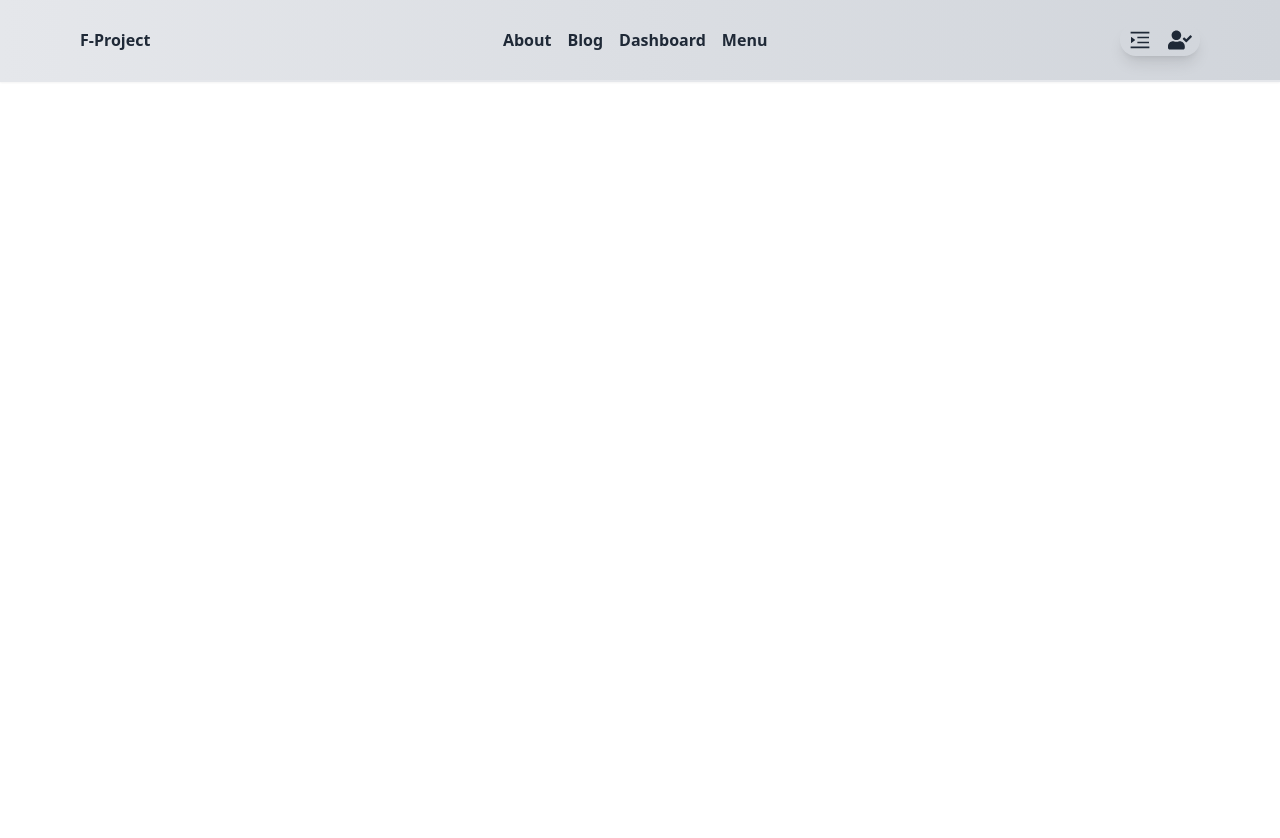
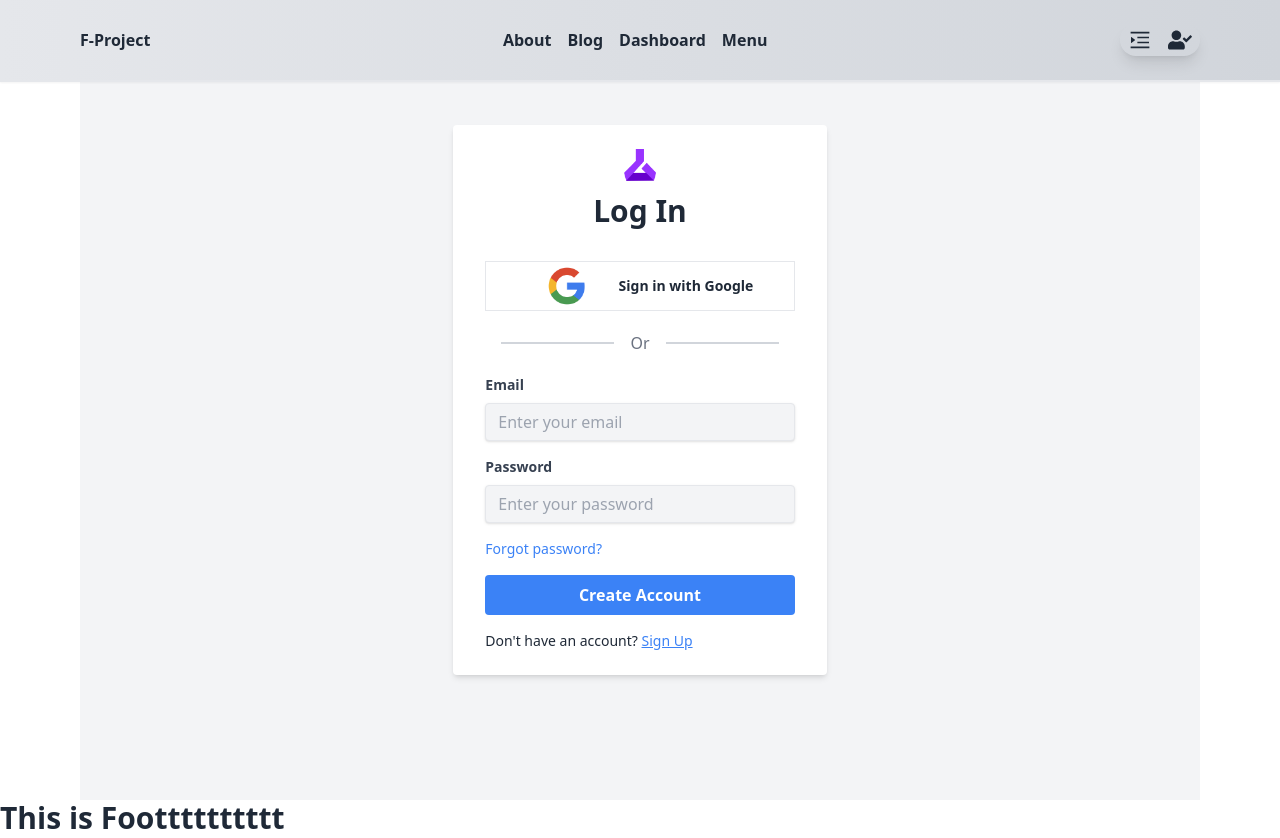
Before and after one commit to ataullahmesbah/summer-camp-sports-academy-projects, a React (Vite) app: page /login in a window 1280 px wide. Before the commit the page ends 800 px from the top, so only its background shows below. Built offline with nearby package versions, Linux system fonts and the light colour scheme.

Commit message:
Login Page Create

```diff
--- a/src/Pages/LogIn/LogIn.jsx
+++ b/src/Pages/LogIn/LogIn.jsx
@@ -1,10 +1,92 @@
+import { Link } from "react-router-dom";
+import Container from "../Shared/Container";
+import googleLogo from '../Images/SignLogo/google-signIn.png'
+import logo from '../Images/Education/learning.png'
+
 
 
 const LogIn = () => {
     return (
-        <div>
+        <Container>
+            <div className="flex flex-col justify-center items-center h-screen bg-gray-100">
 
-        </div>
+
+
+                <form className="bg-white shadow-md rounded px-8 py-6 w-1/2 lg:w-1/3">
+
+                    <div className="text-center space-y-3 mb-8">
+                        <img className="w-8 h-8 mx-auto" src={logo} alt="" />
+                        <h1 className="text-3xl font-bold mb-4">Log In</h1>
+                    </div>
+
+
+                    <div className=" mt-4 flex hover:bg-purple-100 text-sm border text-center justify-center p-1">
+                        <div className="">
+                            <img className="w-10 h-10 mx-5 text-center items-center" src={googleLogo} alt="" />
+                        </div>
+                        <button
+                            className="font-bold  focus:outline-none focus:shadow-outline  ml-3"
+                            type="button"
+                        >
+                            Sign in with Google
+                        </button>
+                    </div>
+
+
+
+
+                    <div className="flex items-center justify-center mt-5 mb-5">
+                        <div className="border border-gray-300 flex-grow mx-4"></div>
+                        <div className="text-gray-500">Or</div>
+                        <div className="border border-gray-300 flex-grow mx-4"></div>
+                    </div>
+
+
+
+                    <div className="mb-4">
+                        <label className="block text-gray-700 text-sm font-bold mb-2" htmlFor="email">
+                            Email
+                        </label>
+                        <input
+                            className="shadow appearance-none border rounded w-full py-2 px-3 text-gray-700 leading-tight bg-gray-100 focus:outline-none focus:shadow-outline"
+                            id="email"
+                            name='email'
+                            type="email"
+                            placeholder="Enter your email"
+                        />
+                    </div>
+                    <div className="mb-4">
+                        <label className="block text-gray-700 text-sm font-bold mb-2" htmlFor="password">
+                            Password
+                        </label>
+                        <input
+                            className="shadow appearance-none border rounded w-full py-2 px-3 text-gray-700 leading-tight bg-gray-100 focus:outline-none focus:shadow-outline"
+                            id="password"
+                            name='password'
+                            type="password"
+                            placeholder="Enter your password"
+                        />
+                    </div>
+
+                    <div className="flex items-center justify-between mb-4">
+                        <a className="inline-block align-baseline text-sm text-blue-500 hover:text-blue-800" href="/">
+                            Forgot password?
+                        </a>
+                    </div>
+
+                    <div className="text-center mb-4 ">
+                        <button
+                            className="bg-blue-500 hover:bg-blue-700 text-white font-bold py-2 px-4 rounded focus:outline-none focus:shadow-outline w-full "
+                            type="submit"
+                        >
+                            Create Account
+                        </button>
+
+                    </div>
+                    <p className="text-sm">Don't have an account? <Link to='/signup' className="text-blue-500 underline">Sign Up</Link></p>
+                </form>
+            </div>
+        </Container>
     );
 };
 
```
